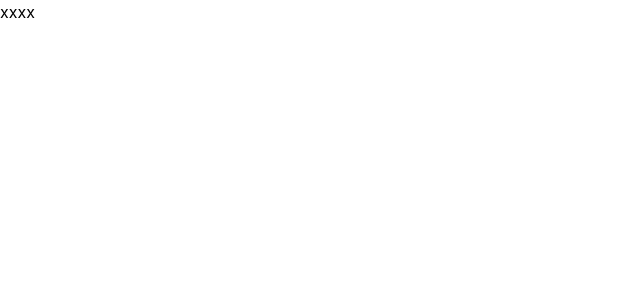
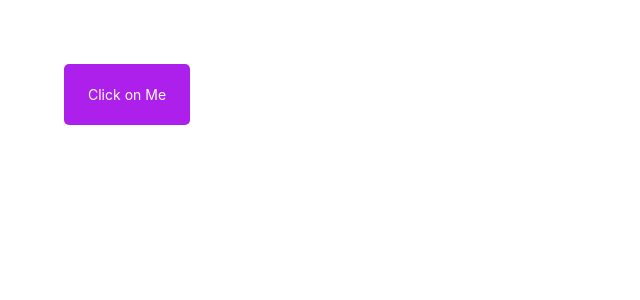
Before and after one commit to amirgodazgar/relay-desk, a Next.js app: page / in a window 1280 px wide. Shown: the top 300 px of the page, without its empty margins (0-640 px from the left). Built offline with nearby package versions, Linux system fonts and the light colour scheme.

Commit message:
Component
- Add CVA to button component

```diff
--- a/package.json
+++ b/package.json
@@ -11,6 +11,7 @@
     "build-storybook": "storybook build"
   },
   "dependencies": {
+    "class-variance-authority": "^0.7.1",
     "next": "16.3.0",
     "postcss": "^8.5.26",
     "react": "19.2.8",
--- a/src/app/page.tsx
+++ b/src/app/page.tsx
@@ -1,3 +1,11 @@
+import { Button } from "../design-system/components/button";
+
 export default function Home() {
-  return <div className="border-focus">xxxx</div>;
+  return (
+    <div className="m-10">
+      <Button  size={"xl"} state={"default"}>
+        Click on Me
+      </Button>
+    </div>
+  );
 }
--- /dev/null
+++ b/src/design-system/components/button-variants.tsx
@@ -0,0 +1,48 @@
+import { cva, VariantProps } from "class-variance-authority";
+
+export type ButtonVariants = VariantProps<typeof variants>;
+
+export const variants = cva(
+  ["text-body-default rounded-sm align-baseline, hover:cursor-pointer"],
+  {
+    variants: {
+      variant: {
+        primary: ["bg-action-primary-default text-text-inverse"],
+        context: ["bg-action-context-default"],
+        neutral: ["bg-action-neutral-default"],
+        outline: [""],
+        danger: ["bg-action-danger-default"],
+      },
+      size: {
+        xs: ["py-0 px-1 text-body-small"],
+        sm: ["py-1 px-2"],
+        base: ["py-2 px-3"],
+        lg: ["py-4 px-5"],
+        xl: ["py-5 px-6"],
+      },
+      state: {
+        default: [""],
+        hover: ["bg-action-primary-hover"],
+        pressed: [""],
+        focus: [""],
+        disabled: [""],
+        loading: [""],
+      },
+      leadingIcon: {
+        false: null,
+        true: [""],
+      },
+      trailingIcon: {
+        false: null,
+        true: [""],
+      },
+    },
+    defaultVariants: {
+      variant: "primary",
+      size: "base",
+      state: "default",
+      leadingIcon: false,
+      trailingIcon: false,
+    },
+  },
+);
--- /dev/null
+++ b/src/design-system/components/button.tsx
@@ -0,0 +1,32 @@
+import { ComponentProps } from "react";
+
+import { ButtonVariants, variants } from "./button-variants";
+
+type ButtonProps = ComponentProps<"button"> & ButtonVariants;
+
+export const Button = ({
+  variant,
+  size,
+  state,
+  leadingIcon,
+  trailingIcon,
+  className,
+  children,
+  ...props
+}: ButtonProps) => {
+  return (
+    <button
+      className={variants({
+        variant,
+        state,
+        size,
+        leadingIcon,
+        trailingIcon,
+        className,
+      })}
+      {...props}
+    >
+      {children}
+    </button>
+  );
+};
```
Also changed, not shown: 2 other files (tests, documents, lock files or other folders).
